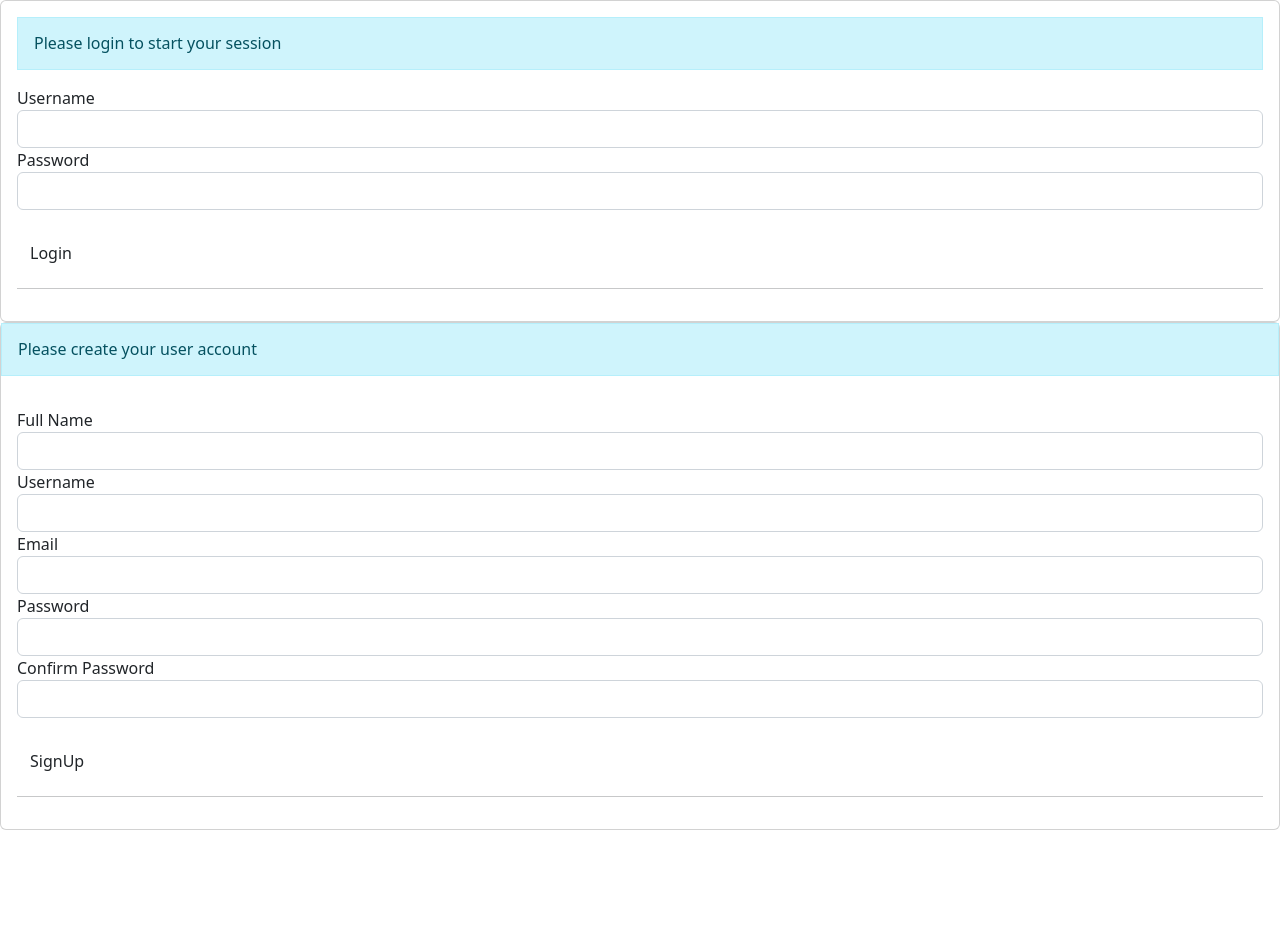
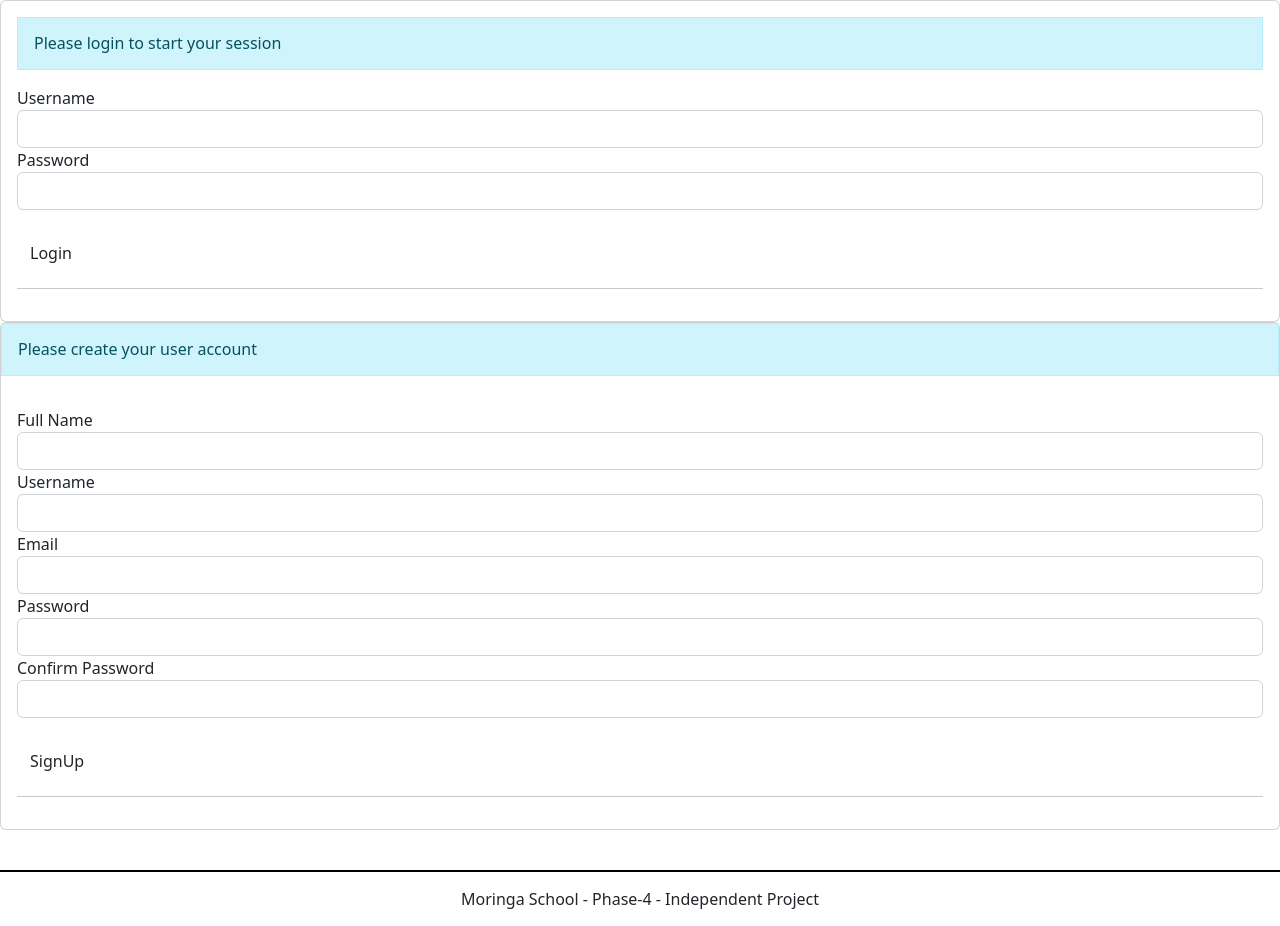
Before and after one commit to oumamoringa/homefit_front, a React (Create React App) app: page / in a window 1280 px wide. Before the commit the page ends 830 px from the top, so only its background shows below. Built offline with nearby package versions, Linux system fonts and the light colour scheme.

Commit message:
Adding the footer

```diff
--- a/src/components/App.js
+++ b/src/components/App.js
@@ -2,6 +2,7 @@ import React from 'react';
 // import 'bootstrap/dist/css/bootstrap/Container'
 import Login from './LoginForm';
 import SignUpForm from './SignUpForm';
+import Footer from './Footer';
 
 
 function App() {
@@ -9,6 +10,7 @@ function App() {
     <div className="App">
         <Login/>
         <SignUpForm/>
+        <Footer/>
 
 
     </div>
--- a/src/components/Footer.js
+++ b/src/components/Footer.js
@@ -0,0 +1,9 @@
+import 'bootstrap/dist/css/bootstrap.min.css';
+import React from 'react';
+
+function Footer (){
+return(
+    <div style={{marginTop:"40px",borderTop:"2px solid #000",textAlign:"center",padding:"15px"}}>Moringa School - Phase-4 - Independent Project  </div>
+);
+ }
+ export default Footer;
```
